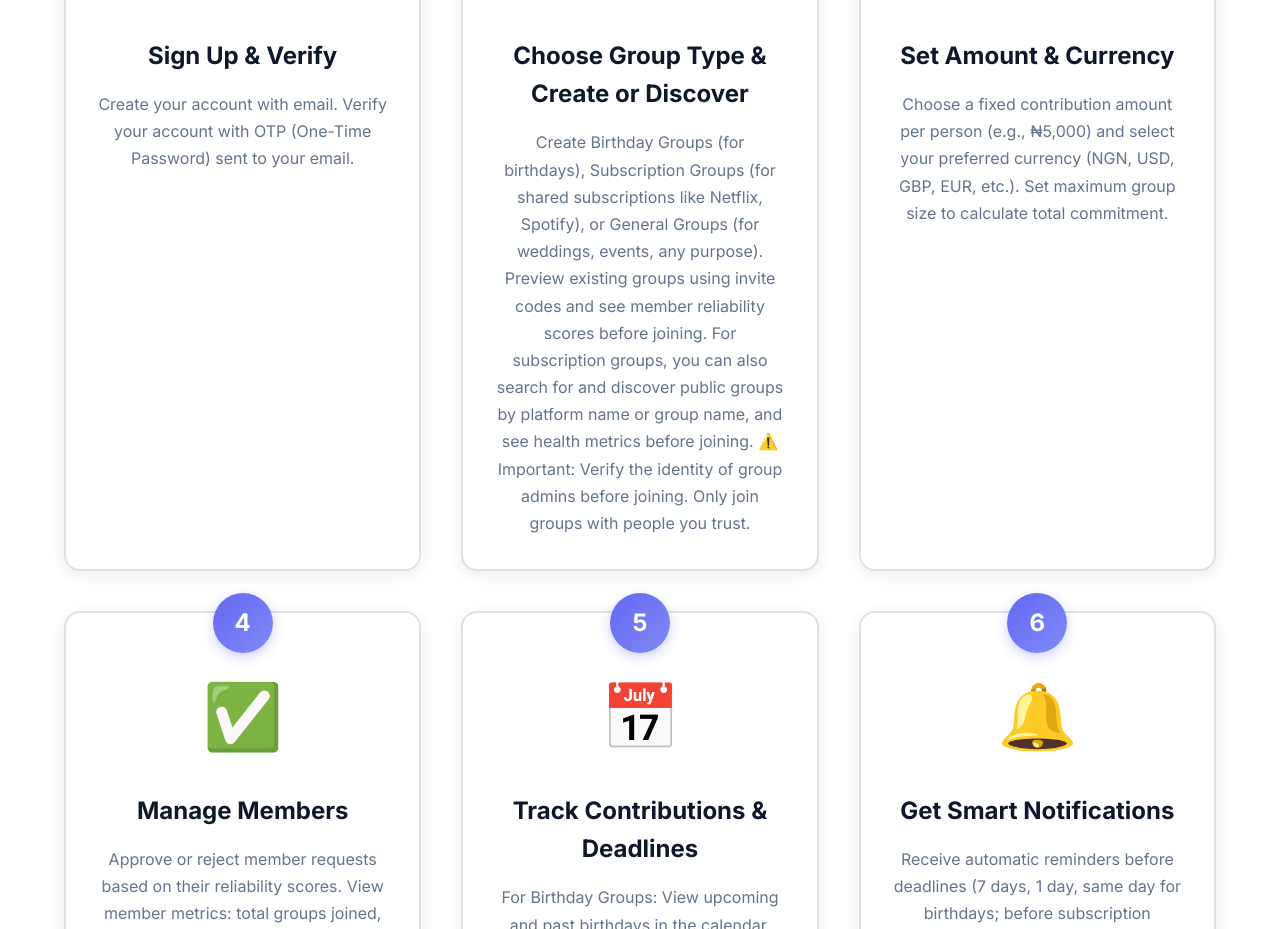
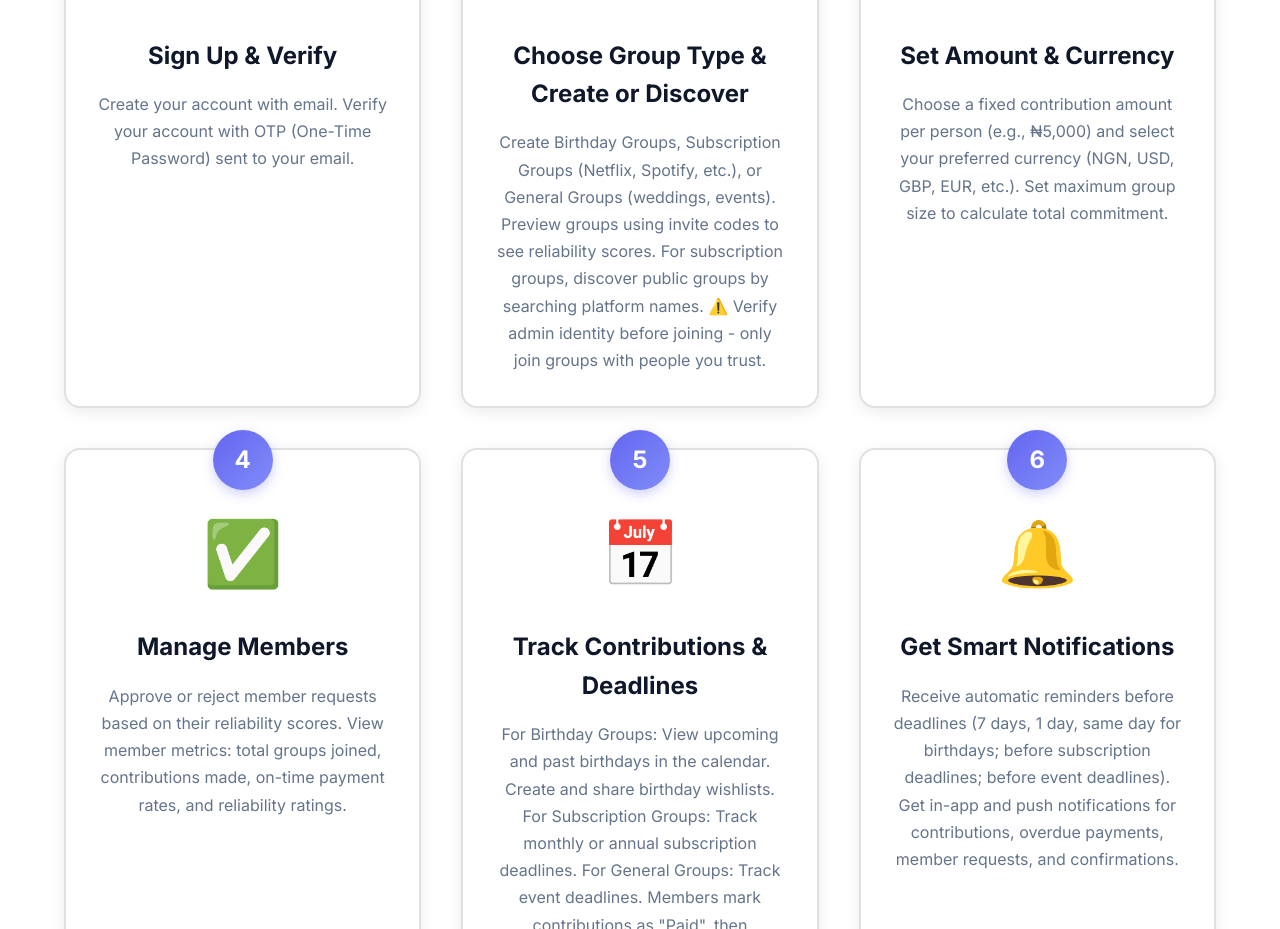
Before and after one commit to chinazaaa/groupfund-website, a React (Vite) app: page /how-it-works in a window 1280 px wide. Shown: the part 880-1809 px from the top of the page. Built offline with nearby package versions, Linux system fonts and the light colour scheme; no server answers.

Commit message:
Update HowItWorksPage.jsx

```diff
--- a/src/pages/HowItWorksPage.jsx
+++ b/src/pages/HowItWorksPage.jsx
@@ -14,7 +14,7 @@ export default function HowItWorksPage() {
     {
       number: '2',
       title: 'Choose Group Type & Create or Discover',
-      description: 'Create Birthday Groups (for birthdays), Subscription Groups (for shared subscriptions like Netflix, Spotify), or General Groups (for weddings, events, any purpose). Preview existing groups using invite codes and see member reliability scores before joining. For subscription groups, you can also search for and discover public groups by platform name or group name, and see health metrics before joining. ⚠️ Important: Verify the identity of group admins before joining. Only join groups with people you trust.',
+      description: 'Create Birthday Groups, Subscription Groups (Netflix, Spotify, etc.), or General Groups (weddings, events). Preview groups using invite codes to see reliability scores. For subscription groups, discover public groups by searching platform names. ⚠️ Verify admin identity before joining - only join groups with people you trust.',
       icon: '👥'
     },
     {
```
